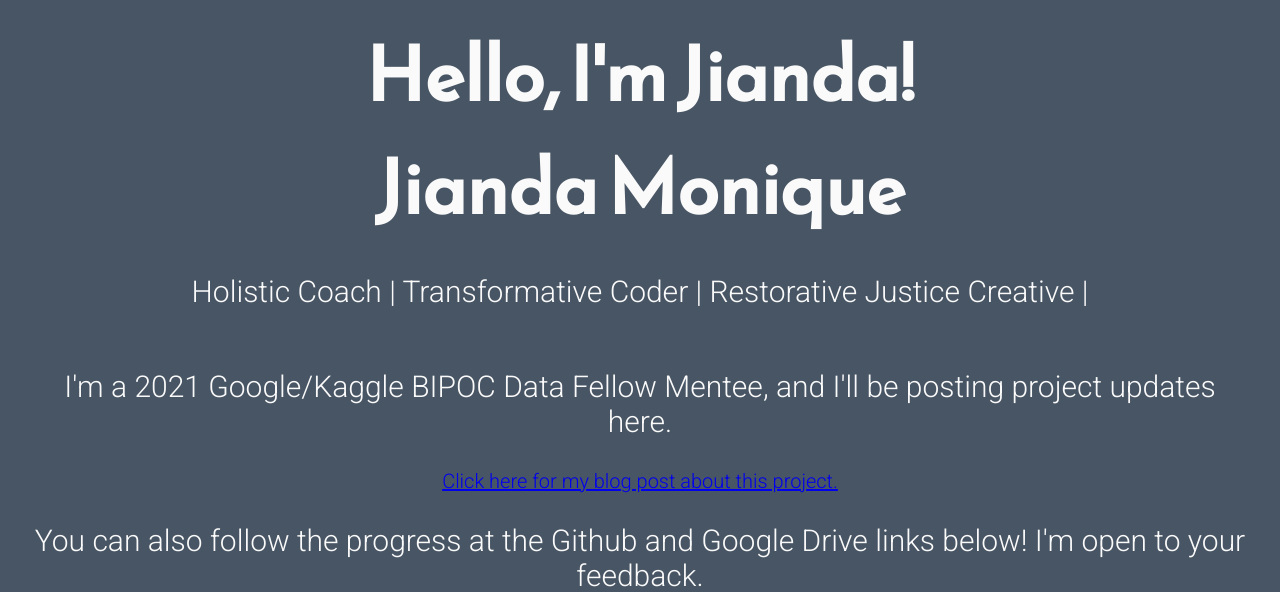
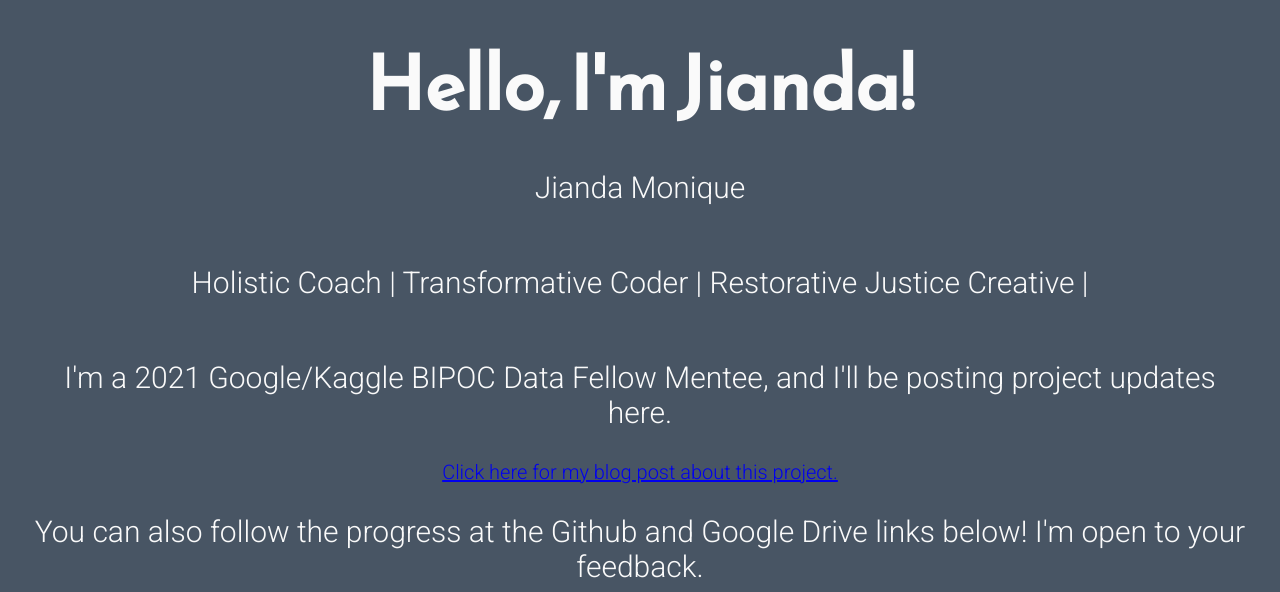
Before and after one commit to jiandamonique/kaggle-google-mutual-aid-devpage, a plain HTML site: page index.html in a window 1280 px wide. Shown: the top 592 px of the page. Drawn offline with Linux system fonts and the light colour scheme.

Commit message:
Update index.html

```diff
--- a/index.html
+++ b/index.html
@@ -28,7 +28,7 @@
 <body>
 	<main>
 		<div class="intro">Hello, I'm Jianda!</div>
-		<div class="intro">Jianda Monique</div>
+		<div class="tagline">Jianda Monique</div>
 		<div class="tagline">Holistic Coach | Transformative Coder | Restorative Justice Creative |</div>
                 <div class="tagline">I'm a 2021 Google/Kaggle BIPOC Data Fellow Mentee, and I'll be posting project updates here.</div>
 		<div><a target="_blank" href="https://jiandamonique.medium.com/oversharing-whats-overlooked-3ef8c0a4a52b">Click here for my blog post about this project.</a></div>
```
